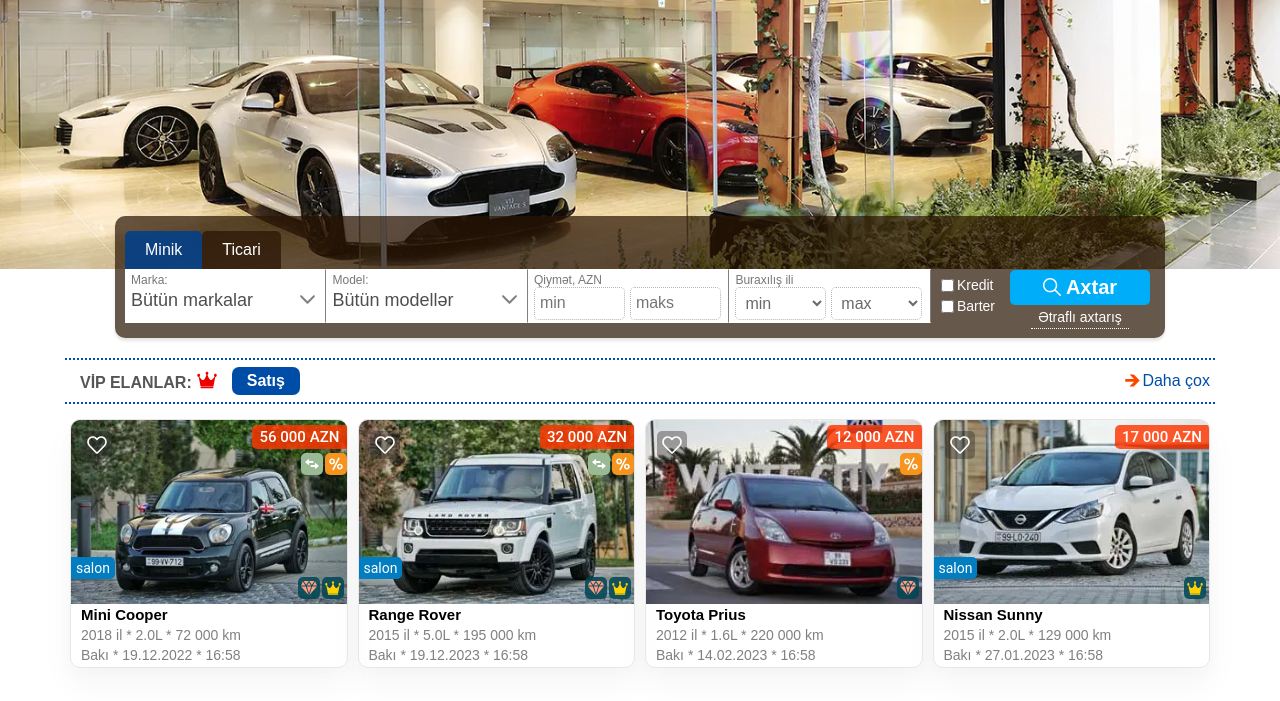
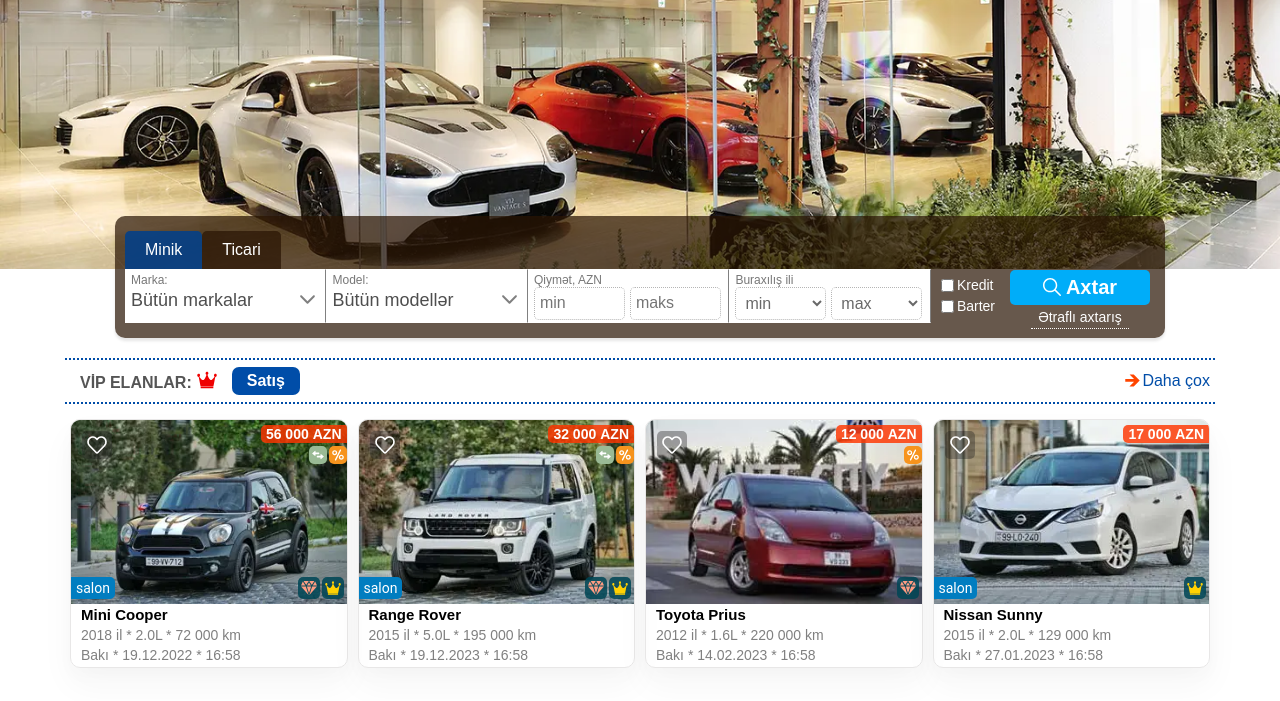
Before and after one commit to neapol2002/vitrin2023, a plain HTML site: page index.html in a window 1280 px wide. Shown: the part 99-800 px from the top of the page. Drawn offline with Linux system fonts and the light colour scheme.

Commit message:
css icon size
size icons

```diff
--- a/css/style.css
+++ b/css/style.css
@@ -1672,11 +1672,11 @@ f
     position: absolute;
     right: 0px;
     top: 5px;
-    font-family: 'Roboto', sans-serif;
-    font-size: 15px;
+/*    font-family: 'Roboto', sans-serif;*/
+    font-size: 14px;
     color: #ffffff;
-    font-weight: 500;
-    padding: 3px 7px;
+    font-weight: 600;
+    padding: 1px 5px;
     background-color: rgba(255, 54, 0, 0.82);
 /*   background-color: red;*/
    border-radius: 5px 0px 0px 5px;
@@ -1701,7 +1701,7 @@ f
 .home_photo_text_agent {
    position: absolute;
     left: 0px;
-    bottom: 25px;
+    bottom: 5px;
     font-family: 'Roboto', sans-serif;
     font-size: 14px;
     color: #ffffff;
@@ -1746,15 +1746,15 @@ margin-left: 2px;
    display: flex;
    position: absolute;
    right: 0px;
-   top: 33px;
+   top: 26px;
 }
 
 .document__icon_content {
     display: block;
     fill: white;
-    width: 22px;
-    height: 22px;
-    padding: 4px 4px;
+    width: 18px;
+    height: 18px;
+    padding: 3px 3px;
     background-color: #9aba95;
    margin-left: 2px;
    border-radius: 5px;
@@ -1765,9 +1765,9 @@ margin-left: 2px;
 .percent__icon_content {
     display: block;
     fill: white;
-    width: 22px;
-    height: 22px;
-    padding: 4px 4px;
+    width: 18px;
+    height: 18px;
+    padding: 3px 3px;
     background-color: #F7941E;
    margin-left: 2px;
    border-radius: 5px;
```
